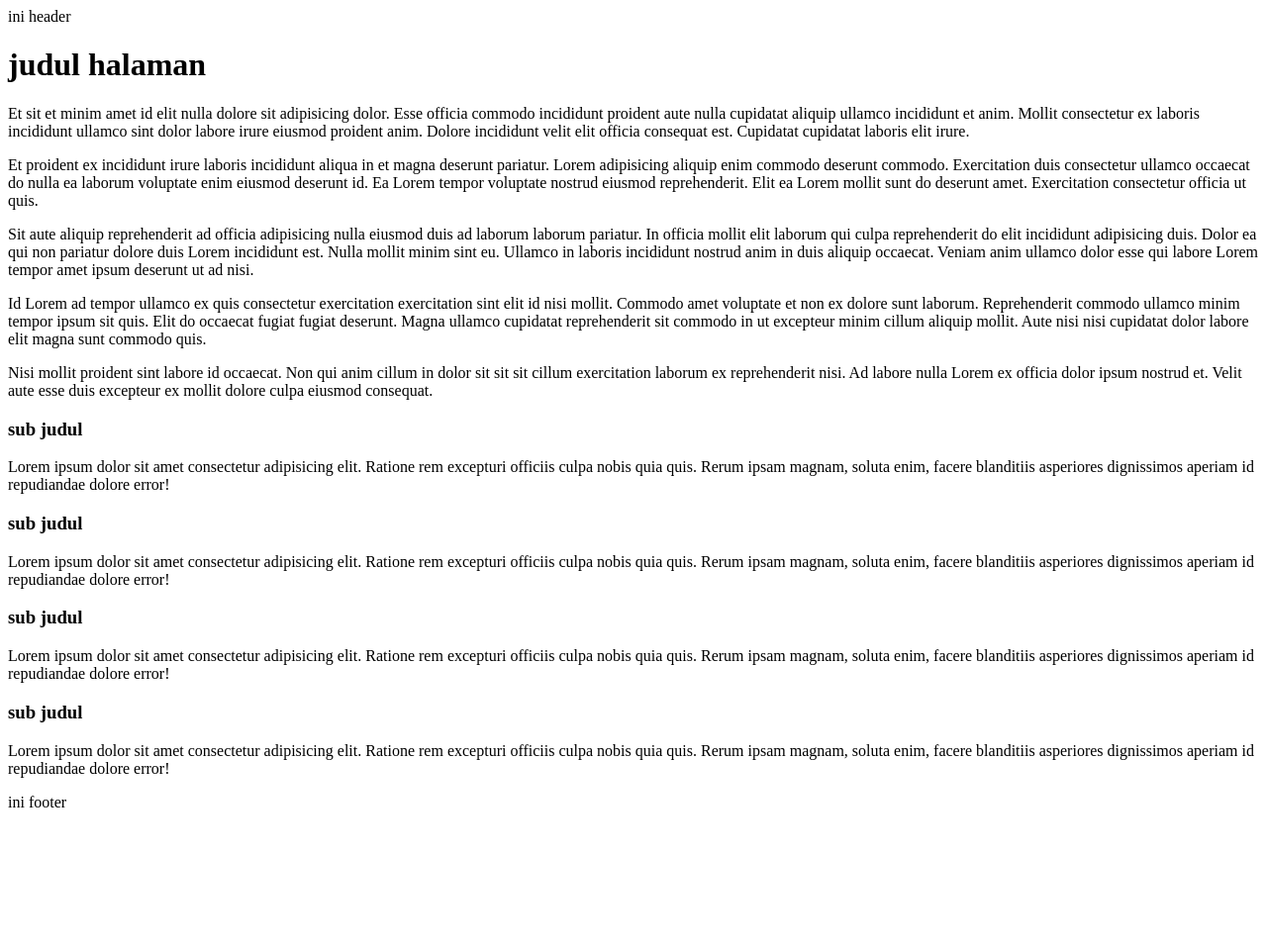
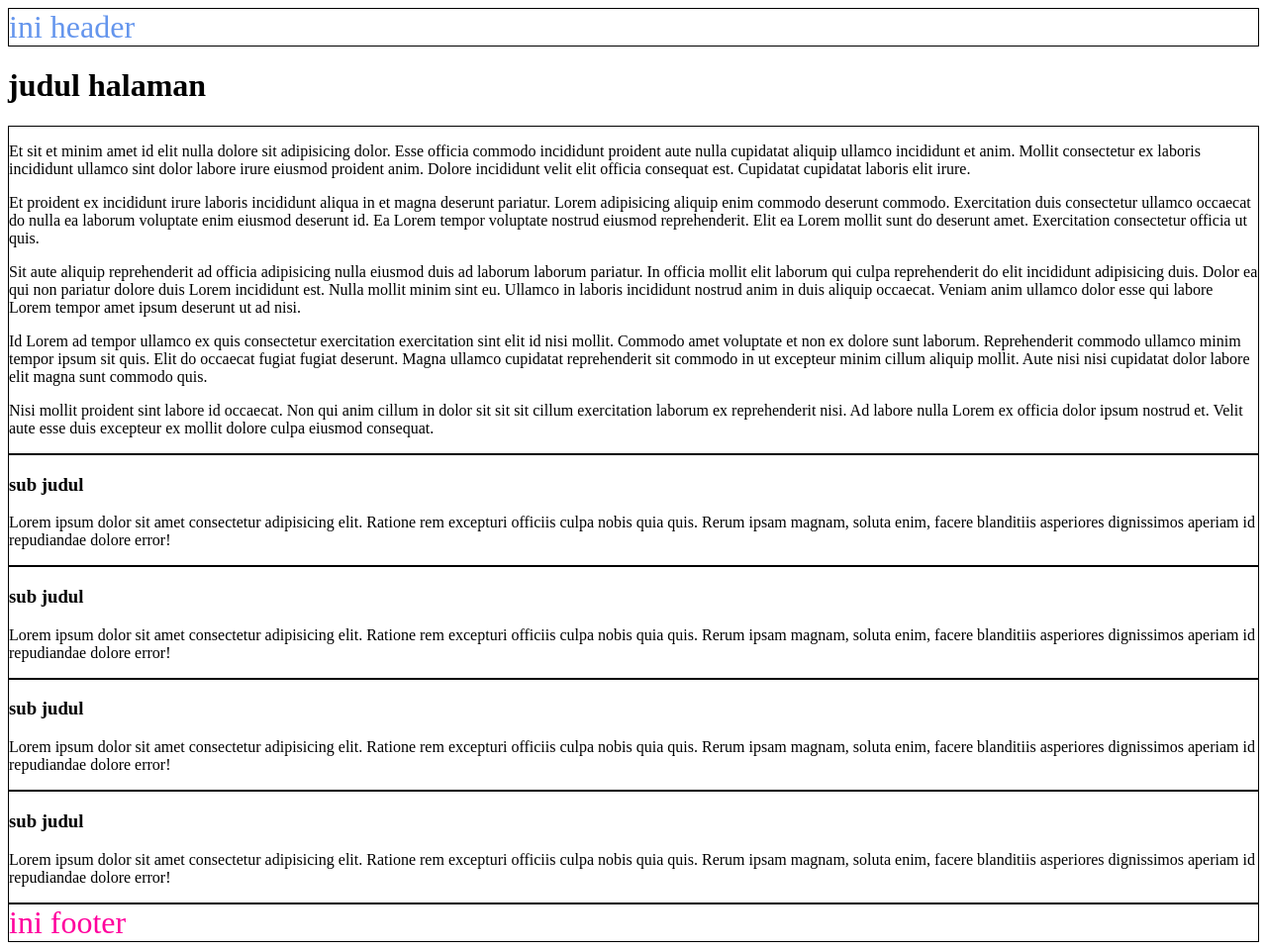
Before and after one commit to Kadekk01/pratikum_2, a plain HTML site: page index.html in a window 1280 px wide. Shown: the whole page at 99% size. Before the commit the page ends 828 px from the top, so only its background shows below. Drawn offline with Linux system fonts and the light colour scheme.

Commit message:
menambahkan color style pada tag style header dan footer

```diff
--- a/index.html
+++ b/index.html
@@ -8,36 +8,44 @@
     .border-sample{
         border:thin solid black;
     }
+    header{
+           color: #6495ED;
+           font-size: 24pt;
+       }
+    footer{
+           color: rgb(255, 0, 157);
+           font-size: 24pt;
+       }
 </style>
 </head>
 <body>
-   <header class=”border-sample”>ini header</header>
+   <header class='border-sample'>ini header</header>
    <div class='container'>
        <h1>judul halaman</h1>
-       <div class='content' class=”border-sample”>
+       <div class='border-sample'>
            <p>Et sit et minim amet id elit nulla dolore sit adipisicing dolor. Esse officia commodo incididunt proident aute nulla cupidatat aliquip ullamco incididunt et anim. Mollit consectetur ex laboris incididunt ullamco sint dolor labore irure eiusmod proident anim. Dolore incididunt velit elit officia consequat est. Cupidatat cupidatat laboris elit irure.</p>
            <p>Et proident ex incididunt irure laboris incididunt aliqua in et magna deserunt pariatur. Lorem adipisicing aliquip enim commodo deserunt commodo. Exercitation duis consectetur ullamco occaecat do nulla ea laborum voluptate enim eiusmod deserunt id. Ea Lorem tempor voluptate nostrud eiusmod reprehenderit. Elit ea Lorem mollit sunt do deserunt amet. Exercitation consectetur officia ut quis.</p>
            <p>Sit aute aliquip reprehenderit ad officia adipisicing nulla eiusmod duis ad laborum laborum pariatur. In officia mollit elit laborum qui culpa reprehenderit do elit incididunt adipisicing duis. Dolor ea qui non pariatur dolore duis Lorem incididunt est. Nulla mollit minim sint eu. Ullamco in laboris incididunt nostrud anim in duis aliquip occaecat. Veniam anim ullamco dolor esse qui labore Lorem tempor amet ipsum deserunt ut ad nisi.</p>
            <p>Id Lorem ad tempor ullamco ex quis consectetur exercitation exercitation sint elit id nisi mollit. Commodo amet voluptate et non ex dolore sunt laborum. Reprehenderit commodo ullamco minim tempor ipsum sit quis. Elit do occaecat fugiat fugiat deserunt. Magna ullamco cupidatat reprehenderit sit commodo in ut excepteur minim cillum aliquip mollit. Aute nisi nisi cupidatat dolor labore elit magna sunt commodo quis.</p>
            <p>Nisi mollit proident sint labore id occaecat. Non qui anim cillum in dolor sit sit sit cillum exercitation laborum ex reprehenderit nisi. Ad labore nulla Lorem ex officia dolor ipsum nostrud et. Velit aute esse duis excepteur ex mollit dolore culpa eiusmod consequat.</p>
        </div>
-       <section class=”border-sample”>
+       <section class='border-sample'>
            <h3>sub judul</h3>
            <p>Lorem ipsum dolor sit amet consectetur adipisicing elit. Ratione rem excepturi officiis culpa nobis quia quis. Rerum ipsam magnam, soluta enim, facere blanditiis asperiores dignissimos aperiam id repudiandae dolore error!</p>
        </section>
-       <section class=”border-sample”>
+       <section class='border-sample'>
            <h3>sub judul</h3>
            <p>Lorem ipsum dolor sit amet consectetur adipisicing elit. Ratione rem excepturi officiis culpa nobis quia quis. Rerum ipsam magnam, soluta enim, facere blanditiis asperiores dignissimos aperiam id repudiandae dolore error!</p>
        </section>
-       <section class=”border-sample”>
+       <section class='border-sample'>
            <h3>sub judul</h3>
            <p>Lorem ipsum dolor sit amet consectetur adipisicing elit. Ratione rem excepturi officiis culpa nobis quia quis. Rerum ipsam magnam, soluta enim, facere blanditiis asperiores dignissimos aperiam id repudiandae dolore error!</p>
        </section>
-       <section class=”border-sample”>
+       <section class='border-sample'>
            <h3>sub judul</h3>
            <p>Lorem ipsum dolor sit amet consectetur adipisicing elit. Ratione rem excepturi officiis culpa nobis quia quis. Rerum ipsam magnam, soluta enim, facere blanditiis asperiores dignissimos aperiam id repudiandae dolore error!</p>
        </section>
    </div>
-   <footer class=”border-sample”">ini footer</footer>
+   <footer class='border-sample'>ini footer</footer>
 </body>
 </html>
```
